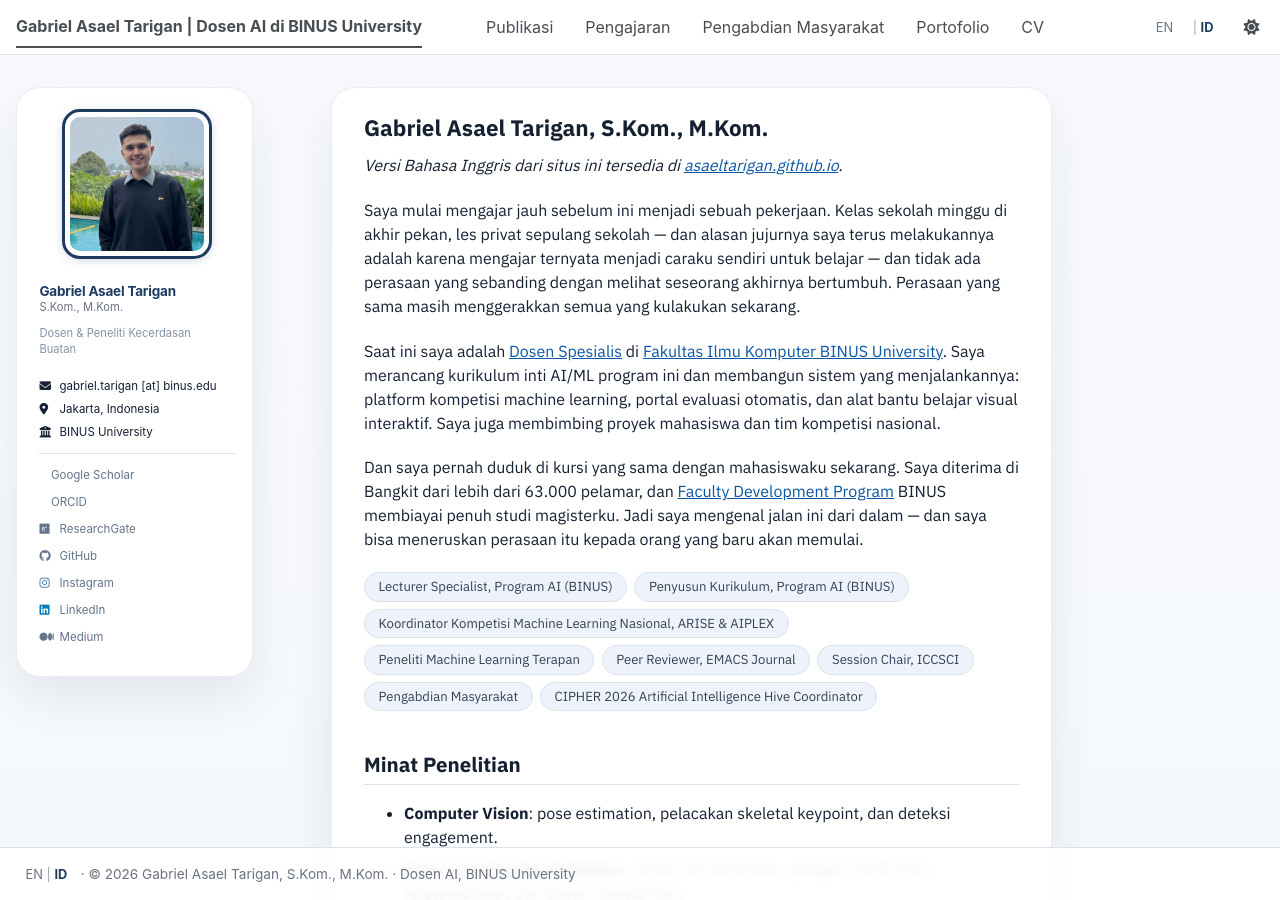
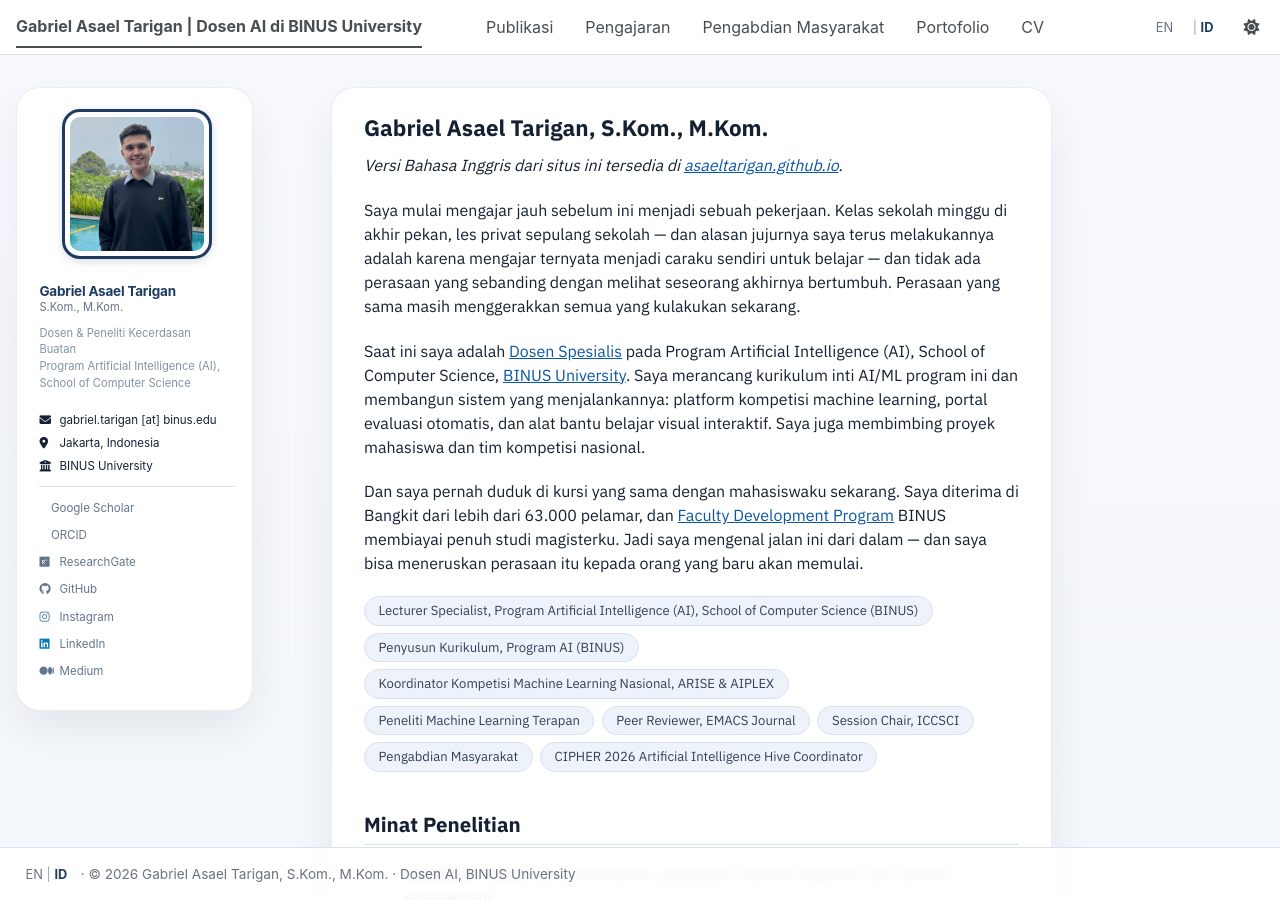
Before and after one commit to asaeltarigan/id, a Jekyll site: the page built from _pages/about.md, in a window 1280 px wide and 900 px high. Built offline with Jekyll 4.4.1, drawn with Linux system fonts in a browser that asks for light colours; a style sheet for code colours, icons or effects is not loaded.

Commit message:
Sidebar: Program Artificial Intelligence (AI), School of Computer Science
- bio: Dosen & Peneliti Kecerdasan Buatan / Program Artificial Intelligence (AI), School of Computer Science
- deskripsi situs menyebut program dan fakultas
- intro tentang dan role chip disesuaikan

```diff
--- a/_config.yml
+++ b/_config.yml
@@ -12,7 +12,7 @@ site_theme               : "default" # The available themes options are "default
 title                    : "Gabriel Asael Tarigan | Dosen AI di BINUS University"
 title_separator          : "-"
 name                     : &name "Gabriel Asael Tarigan"
-description              : &description "Gabriel Asael Tarigan, S.Kom., M.Kom., Dosen AI (Artificial Intelligence / Kecerdasan Buatan) di BINUS University. Merancang kurikulum AI/ML, membangun sistem machine learning, dan meneliti deep learning untuk peramalan deret waktu."
+description              : &description "Gabriel Asael Tarigan, S.Kom., M.Kom., Dosen & Peneliti AI (Artificial Intelligence / Kecerdasan Buatan), Program Artificial Intelligence (AI), School of Computer Science, BINUS University. Merancang kurikulum AI/ML, membangun sistem machine learning, dan meneliti deep learning untuk peramalan deret waktu."
 url                      : https://asaeltarigan.github.io # The base hostname & protocol for your site e.g. "https://[your GitHub username].github.io",
                                                            # or if you already have some other page hosted on Github then use "https://[your GitHub username].github.io/[Your Repo Name]"
 baseurl                  : "/id" # the subpath of your site, e.g. "/blog"
@@ -26,7 +26,7 @@ author:
   avatar           : "profile.jpg"
   name             : "Gabriel Asael Tarigan, S.Kom., M.Kom."
   pronouns         : # example: "she/her"
-  bio              : "Dosen & Peneliti Kecerdasan Buatan"
+  bio              : "Dosen & Peneliti Kecerdasan Buatan<br>Program Artificial Intelligence (AI), School of Computer Science"
   location         : "Jakarta, Indonesia"
   employer         : "BINUS University"
   uri              : # URL
--- a/_data/authors.yml
+++ b/_data/authors.yml
@@ -4,6 +4,6 @@ Gabriel Asael Tarigan:
   name        : "Gabriel Asael Tarigan"
   uri         : "https://asaeltarigan.github.io"
   email       : "gabriel.tarigan@binus.edu"
-  bio         : "Applied ML lecturer at BINUS University. I design the AI curriculum, build the systems that run it, and research time-series forecasting."
+  bio         : "Dosen & Peneliti Kecerdasan Buatan, Program Artificial Intelligence (AI), School of Computer Science, BINUS University."
   avatar      : "profile.svg"
   github      : "asaeltarigan"
--- a/_pages/about.md
+++ b/_pages/about.md
@@ -12,12 +12,12 @@ redirect_from:
 
 Saya mulai mengajar jauh sebelum ini menjadi sebuah pekerjaan. Kelas sekolah minggu di akhir pekan, les privat sepulang sekolah — dan alasan jujurnya saya terus melakukannya adalah karena mengajar ternyata menjadi caraku sendiri untuk belajar — dan tidak ada perasaan yang sebanding dengan melihat seseorang akhirnya bertumbuh. Perasaan yang sama masih menggerakkan semua yang kulakukan sekarang.
 
-Saat ini saya adalah [Dosen Spesialis](https://socs.binus.ac.id/artificial-intelligence/people/gabriel-asael-tarigan-s-kom-m-kom/) di [Fakultas Ilmu Komputer BINUS University](https://www.binus.ac.id). Saya merancang kurikulum inti AI/ML program ini dan membangun sistem yang menjalankannya: platform kompetisi machine learning, portal evaluasi otomatis, dan alat bantu belajar visual interaktif. Saya juga membimbing proyek mahasiswa dan tim kompetisi nasional.
+Saat ini saya adalah [Dosen Spesialis](https://socs.binus.ac.id/artificial-intelligence/people/gabriel-asael-tarigan-s-kom-m-kom/) pada Program Artificial Intelligence (AI), School of Computer Science, [BINUS University](https://www.binus.ac.id). Saya merancang kurikulum inti AI/ML program ini dan membangun sistem yang menjalankannya: platform kompetisi machine learning, portal evaluasi otomatis, dan alat bantu belajar visual interaktif. Saya juga membimbing proyek mahasiswa dan tim kompetisi nasional.
 
 Dan saya pernah duduk di kursi yang sama dengan mahasiswaku sekarang. Saya diterima di Bangkit dari lebih dari 63.000 pelamar, dan [Faculty Development Program](https://www.binus.ac.id) BINUS membiayai penuh studi magisterku. Jadi saya mengenal jalan ini dari dalam — dan saya bisa meneruskan perasaan itu kepada orang yang baru akan memulai.
 
 <ul class="role-chips">
-<li>Lecturer Specialist, Program AI (BINUS)</li>
+<li>Lecturer Specialist, Program Artificial Intelligence (AI), School of Computer Science (BINUS)</li>
 <li>Penyusun Kurikulum, Program AI (BINUS)</li>
 <li>Koordinator Kompetisi Machine Learning Nasional, ARISE &amp; AIPLEX</li>
 <li>Peneliti Machine Learning Terapan</li>
```
